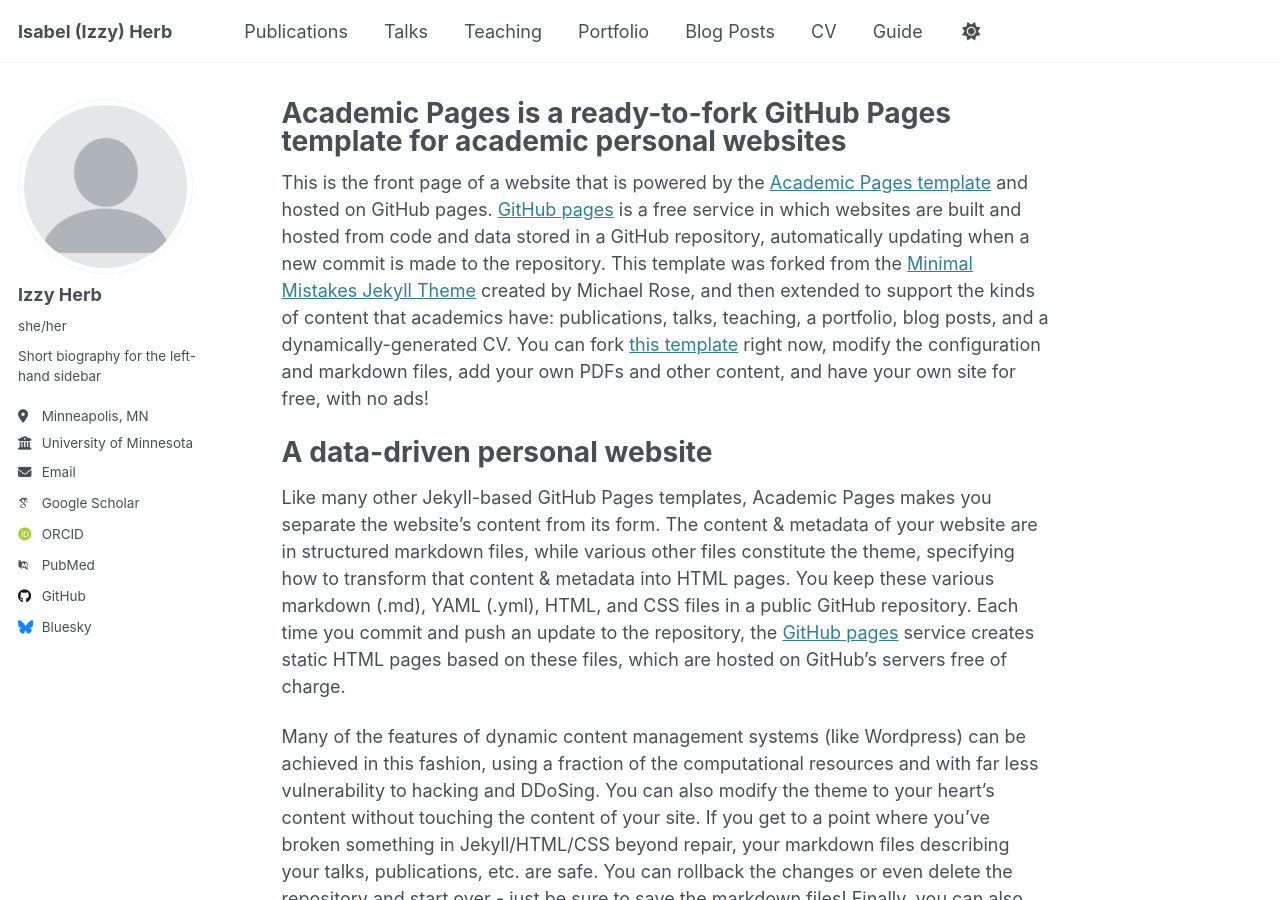
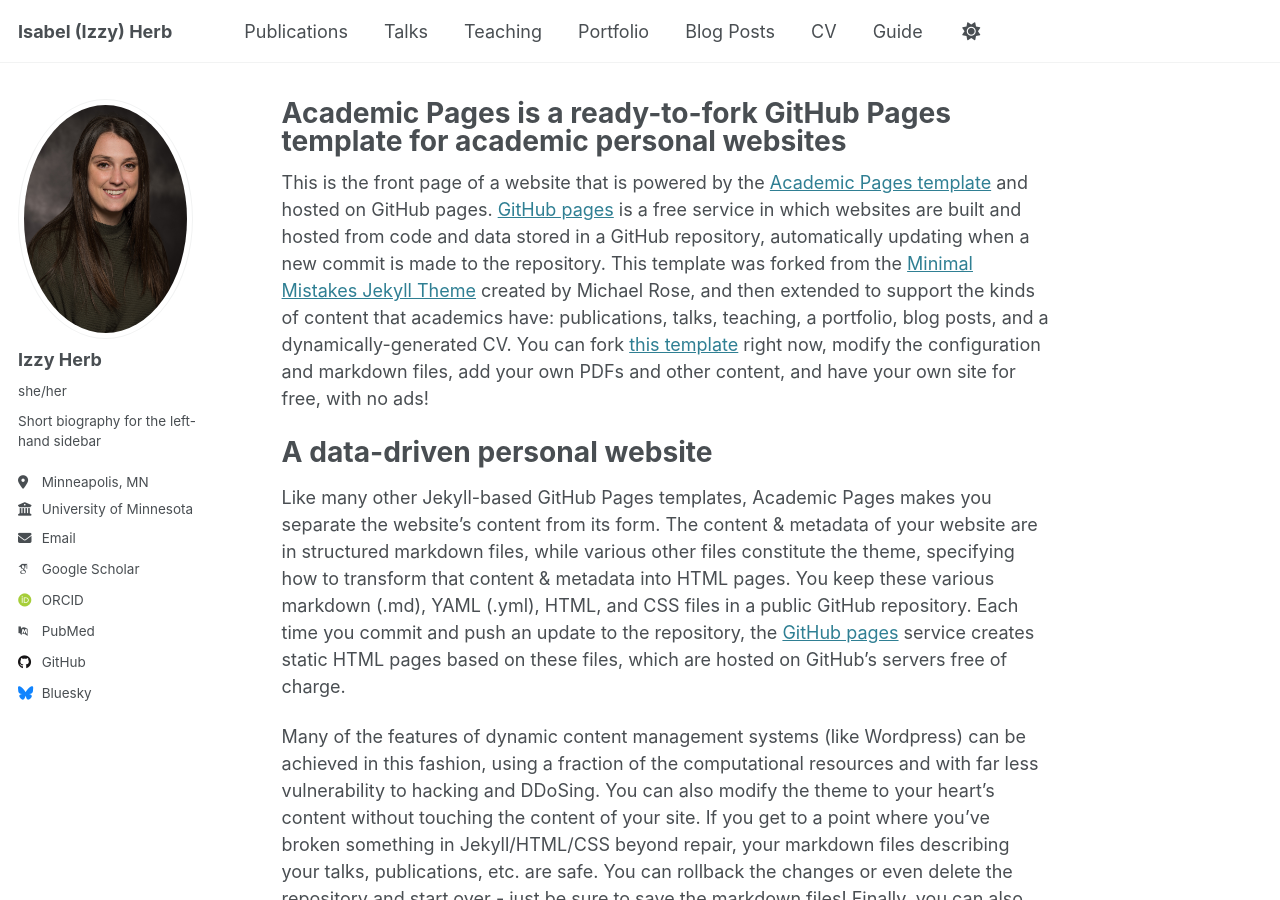
Before and after one commit to izzy-herb/izzy-herb, a Jekyll site: the page built from _pages/about.md, in a window 1280 px wide and 900 px high. Built offline with Jekyll 4.4.1, drawn with Linux system fonts in a browser that asks for light colours; some web fonts are replaced.

Commit message:
Update _config.yml

```diff
--- a/_config.yml
+++ b/_config.yml
@@ -22,7 +22,7 @@ repository               : "academicpages/academicpages.github.io"
 #               Additional customization can be done by editing /_includes/author-profile.html
 author:
   # Biographic information
-  avatar           : "profile.png"
+  avatar           : "Isabel Herb_Nov._2022_04.jpg"
   name             : "Izzy Herb"
   pronouns         : "she/her"
   bio              : "Short biography for the left-hand sidebar"
```
